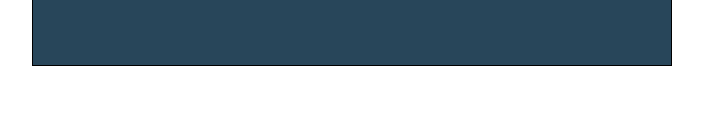
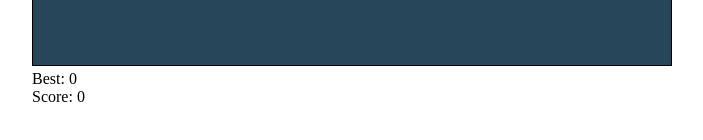
Before and after one commit to ThatOtherPerson/floppyfish, a plain HTML site: page index.html in a window 1280 px wide. Shown: the part 422-562 px from the top of the page, without its empty margins (288-991 px from the left). Drawn offline with Linux system fonts and the light colour scheme.

Commit message:
Added Best score display
Also renamed fps to score here too

```diff
--- a/index.html
+++ b/index.html
@@ -16,7 +16,8 @@
     <body>
         <div id="main">
             <div id="game">Hi. How are you.</div>
-            <div id="fps"></div>
+            <div id="bestScore">Best: 0</div>
+            <div id="score">Score: 0</div>
         </div>
     </body>
 </html>
```
